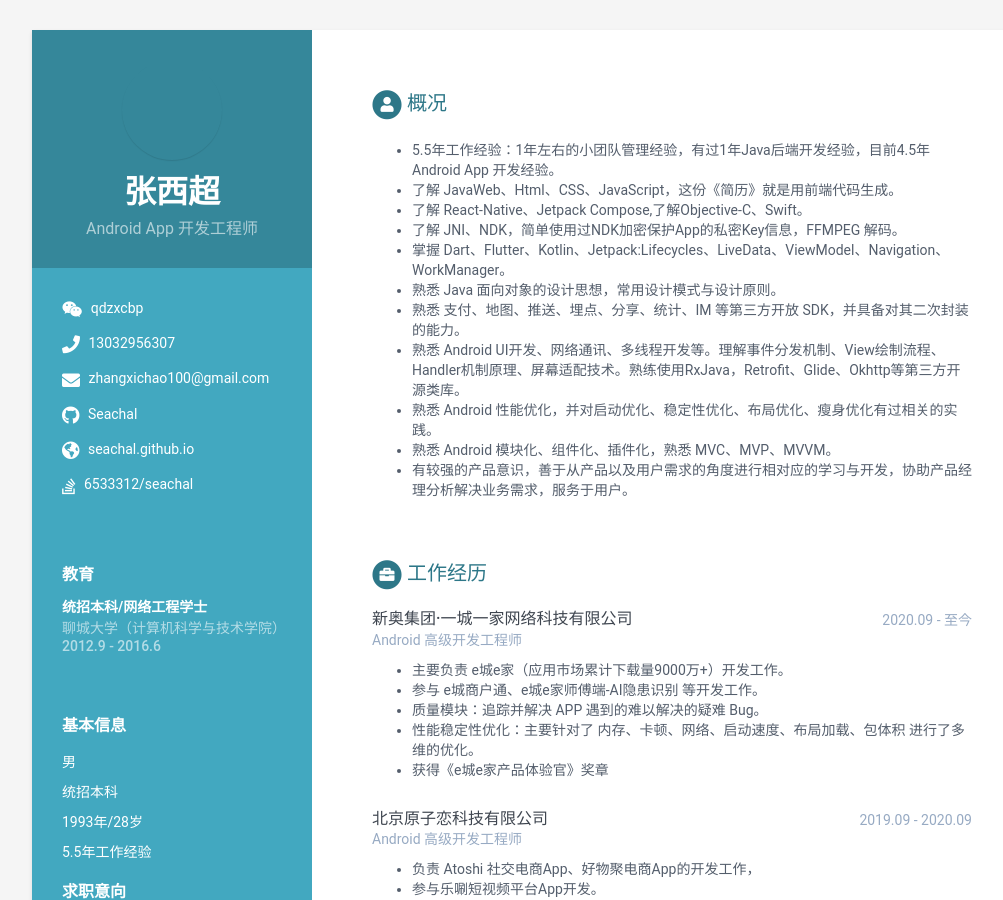
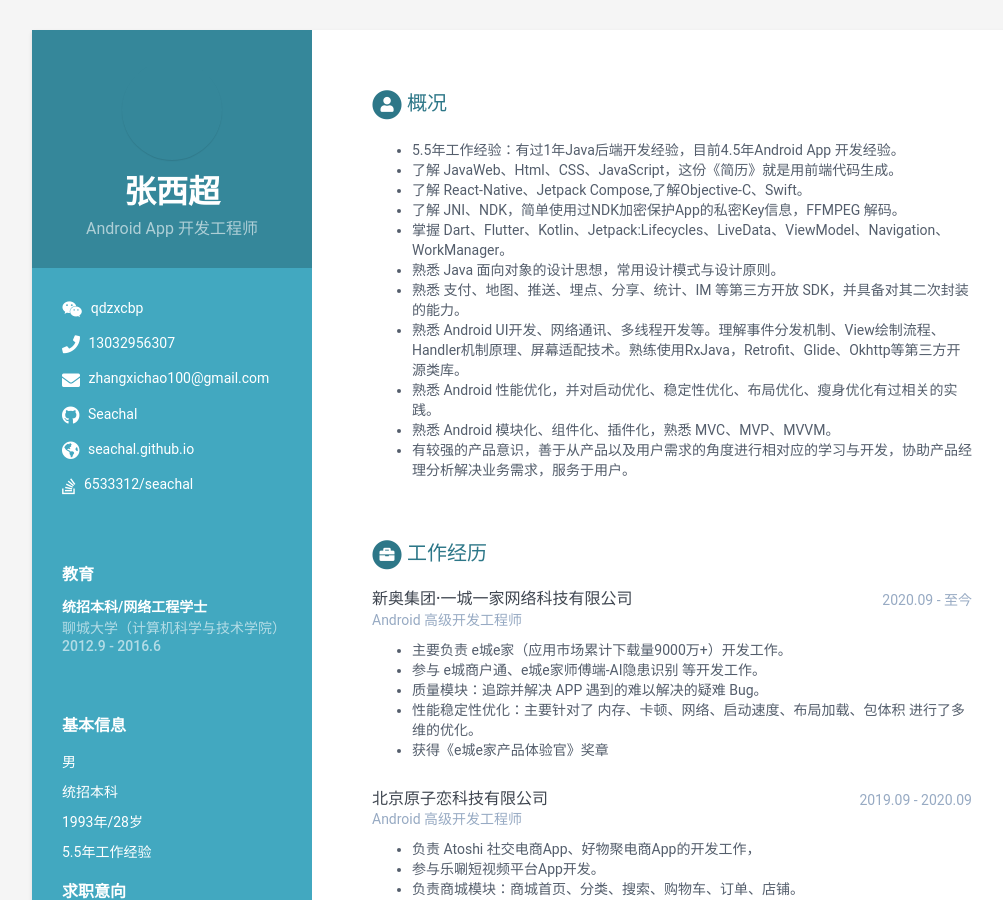
Before and after one commit to Seachal/online-cv-ui, a Jekyll site: the page built from index.html, in a window 1280 px wide and 900 px high. Shown: the whole window, without its empty margins (108-1111 px from the left). Built offline with Jekyll 4.4.1, drawn with Linux system fonts in a browser that asks for light colours.

Commit message:
删除管理经验

```diff
--- a/_data/data.yml
+++ b/_data/data.yml
@@ -57,7 +57,7 @@ sidebar:
 career-profile:
   title: 概况
   summary: |
-    - 5.5年工作经验：1年左右的小团队管理经验，有过1年Java后端开发经验，目前4.5年Android App 开发经验。
+    - 5.5年工作经验：有过1年Java后端开发经验，目前4.5年Android App 开发经验。
     - 了解 JavaWeb、Html、CSS、JavaScript，这份《简历》就是用前端代码生成。
     - 了解 React-Native、Jetpack Compose,了解Objective-C、Swift。
     - 了解 JNI、NDK，简单使用过NDK加密保护App的私密Key信息，FFMPEG 解码。
```
